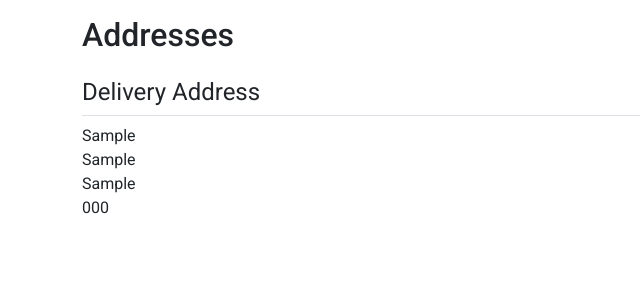
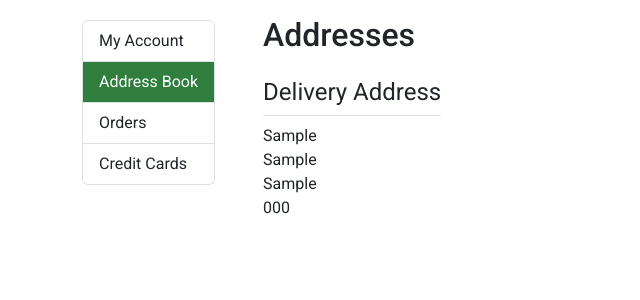
Before and after one commit to thabomoloi/INF3014F_Project, a Flask app: page /account/address in a window 1280 px wide. Shown: the part 135-435 px from the top of the page, without its empty margins (0-640 px from the left). Run offline with Flask 3, Linux system fonts and the light colour scheme; a user stored in the database is signed in; tables that the repository leaves empty hold one stand-in row (values such as "Sample post"); some libraries are stand-ins or nearby versions.

Commit message:
Add hyper references

```diff
--- a/oasis_nourish/account/views/__init__.py
+++ b/oasis_nourish/account/views/__init__.py
@@ -1,3 +1,4 @@
 from .dashboard import dashboard
 from .details import details
 from .address import address
+from .accounts import *
--- a/oasis_nourish/templates/account/address.html
+++ b/oasis_nourish/templates/account/address.html
@@ -4,8 +4,20 @@
 {% block page_content %}
 <div>
     <div class="details-content container py-3">
-        <div class="side-detail-menu">
-
+        <div class="d-block d-md-flex flex-nowrap gap-5">
+            <div class="side-detail-menu d-none d-md-block py-1">
+                <nav class="list-group">
+                    <div class="list-group">
+                        <a href="{{ url_for('account.details') }}" class="list-group-item list-group-item-action" >
+                            My Account
+                        </a>
+                        <a href="{{ url_for('account.address') }}" class="list-group-item list-group-item-action text-white" style="background: var(--theme-green)" aria-current="true">
+                            Address Book
+                        </a>
+                        <a href="{{ url_for('account.orders') }}" class="list-group-item list-group-item-action">Orders</a>
+                        <a href="{{ url_for('account.cards') }}" class="list-group-item list-group-item-action">Credit Cards</a>
+                    </div>
+                </nav>
             </div>
             <div class="content">
                 <h2 class="mb-4">Addresses</h2>
@@ -51,4 +63,5 @@
             </div>
         </div>
     </div>
+</div>
 {% endblock %}
--- a/oasis_nourish/templates/layout.html
+++ b/oasis_nourish/templates/layout.html
@@ -95,7 +95,7 @@
                                 <a href="" class="pt-2">Specials</a>
                             </div>
                             <div class="py-3 px-4 mb-5 d-flex flex-column flex-nowrap bg-white">
-                                <a href="" class="border-bottom border-1 pb-2">Orders</a>
+                                <a href="{{ url_for("account.orders") }}" class="border-bottom border-1 pb-2">Orders</a>
                                 <a href="" class="pt-2">Track My Order</a>
                             </div>
                         </nav>
@@ -132,11 +132,10 @@
                     </div>
                     <div class="px-4 py-3 border-bottom border-1 mb-2">
                         <nav class="navigation-menu d-flex flex-column mb-5">
-                            <a href="{{ url_for('account.dashboard') }}" class="border-bottom border-1 pb-2">My Account</a>
-                            <a href="" class="border-bottom border-1 py-2">Orders</a>
-                            <a href="" class="border-bottom border-1 py-2">Address Book</a>
-                            <a href="" class="border-bottom border-1 py-2">Credit Cards</a>
-                            <a href="" class="pt-2">Update Account Information</a>
+                            <a href="{{ url_for('account.details') }}" class="border-bottom border-1 pb-2">My Account</a>
+                            <a href="{{ url_for("account.orders") }}" class="border-bottom border-1 py-2">Orders</a>
+                            <a href="{{ url_for('account.address') }}" class="border-bottom border-1 py-2">Address Book</a>
+                            <a href="{{ url_for('account.cards') }}" class="border-bottom border-1 py-2">Credit Cards</a>
                         </nav>
                         <button class="btn fw-bold text-primary w-100 border-primary border border-2" onclick="window.location='{{ url_for('auth.logout') }}'">
                             <i class="fa-solid fa-right-from-bracket"></i> Logout
```
Also changed, not shown: oasis_nourish/account/views/accounts.py (+8 -3 lines), oasis_nourish/templates/account/my_account.html (+15 -2 lines). Lines whose indentation alone changed are shown as unchanged.
